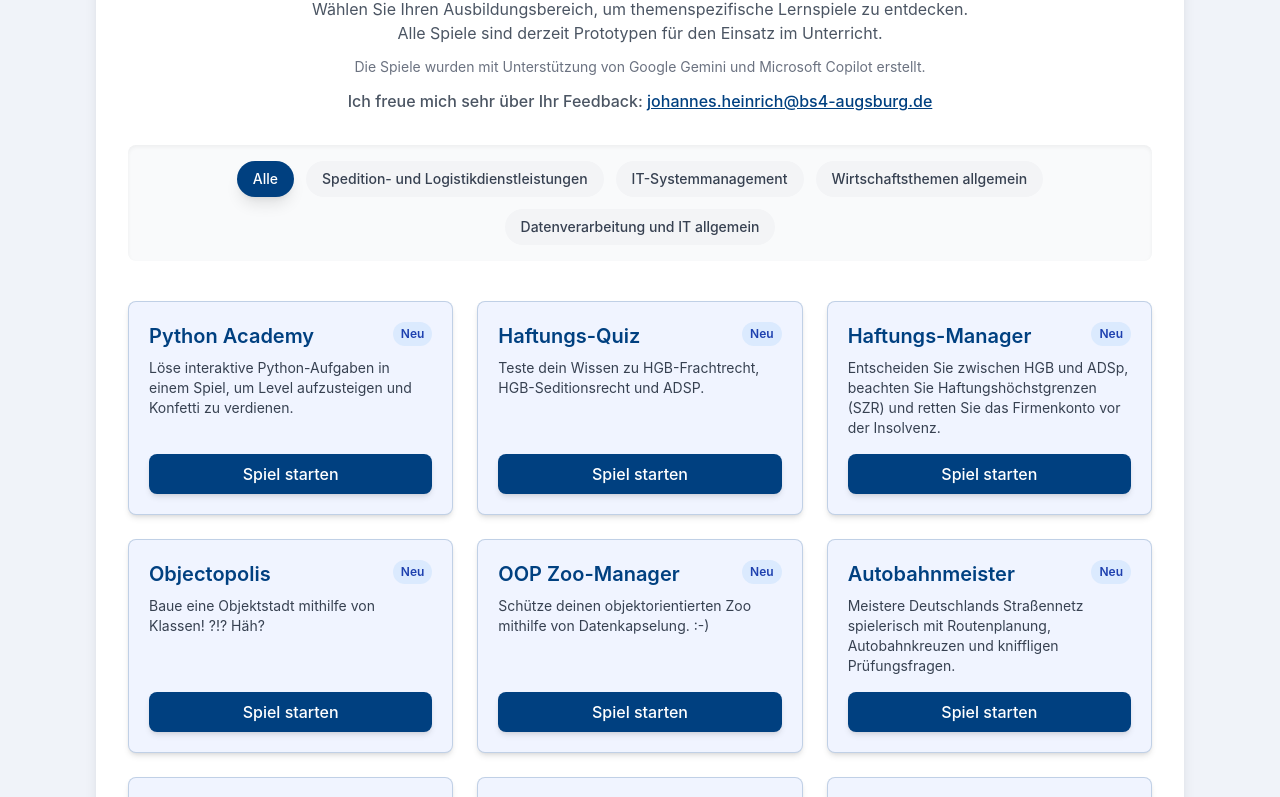
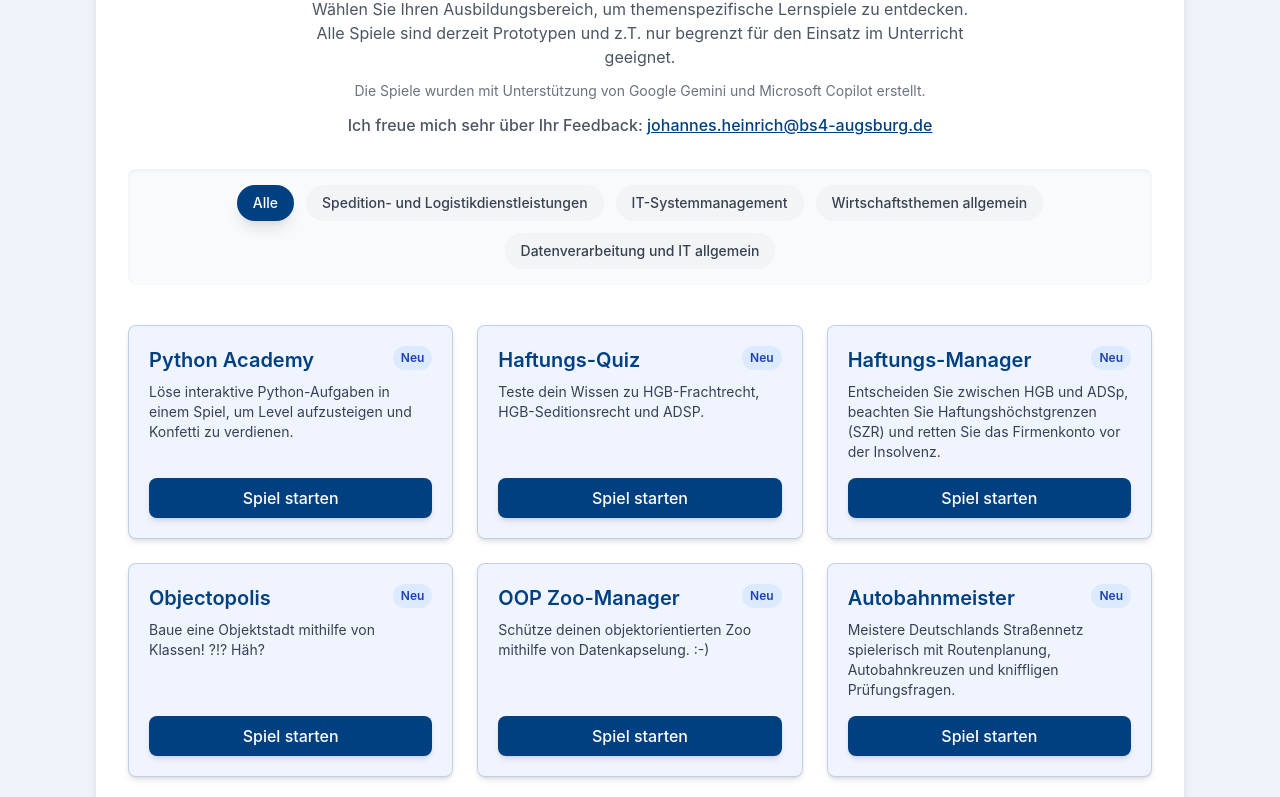
Before and after one commit to heinrichjo/lernspiele, a plain HTML site: page index.html in a window 1280 px wide. Shown: the part 211-1008 px from the top of the page. Drawn offline with nearby package versions, Linux system fonts and the light colour scheme.

Commit message:
Update index.html

```diff
--- a/index.html
+++ b/index.html
@@ -57,7 +57,7 @@
             <!-- Aktualisierter Informationstext -->
             <div class="text-center text-gray-600 mb-8 max-w-2xl mx-auto space-y-3">
                 <p>
-                    Wählen Sie Ihren Ausbildungsbereich, um themenspezifische Lernspiele zu entdecken. Alle Spiele sind derzeit Prototypen für den Einsatz im Unterricht.
+                    Wählen Sie Ihren Ausbildungsbereich, um themenspezifische Lernspiele zu entdecken. Alle Spiele sind derzeit Prototypen und z.T. nur begrenzt für den Einsatz im Unterricht geeignet.
                 </p>
                 <p class="text-sm text-gray-500">
                     Die Spiele wurden mit Unterstützung von Google Gemini und Microsoft Copilot erstellt.
```
